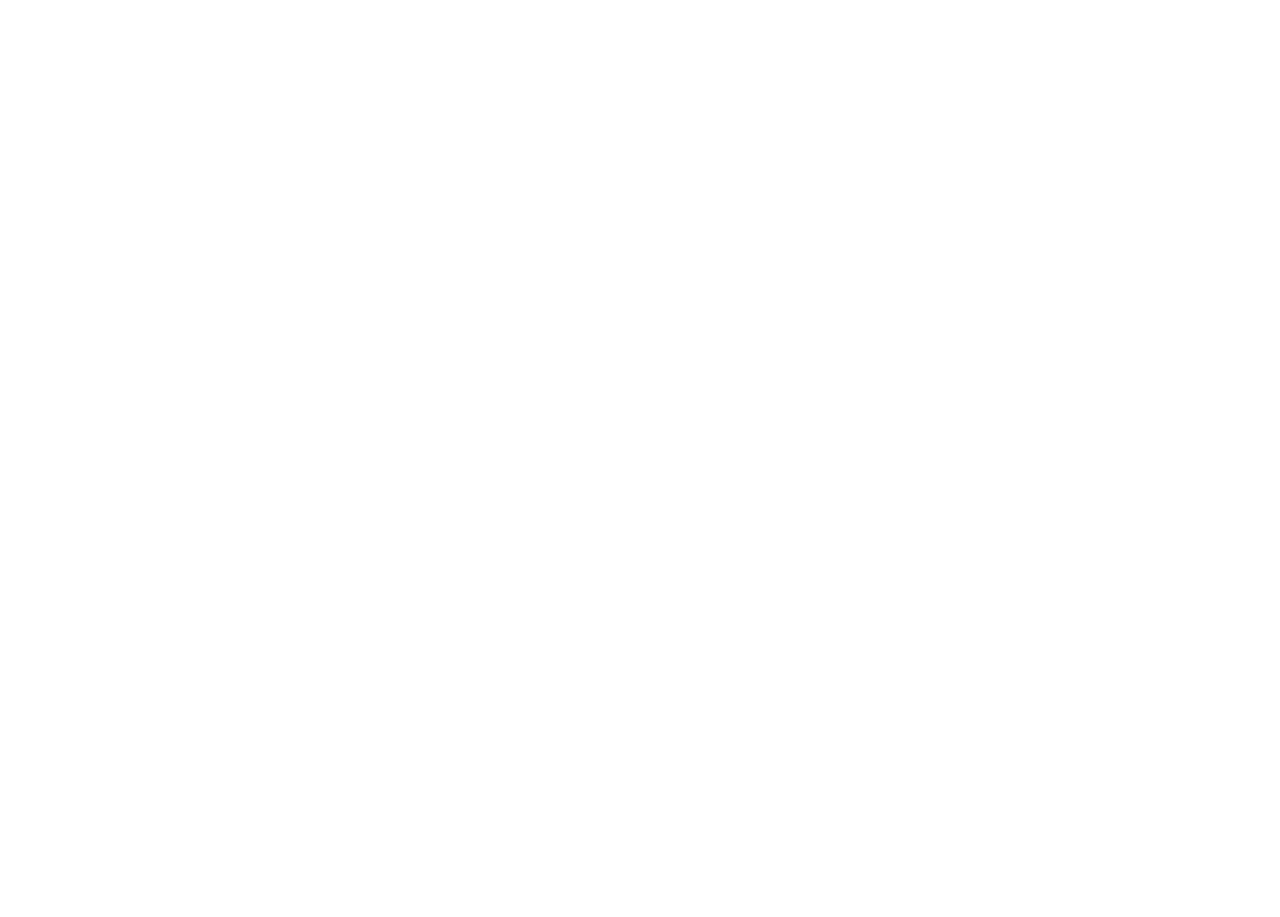
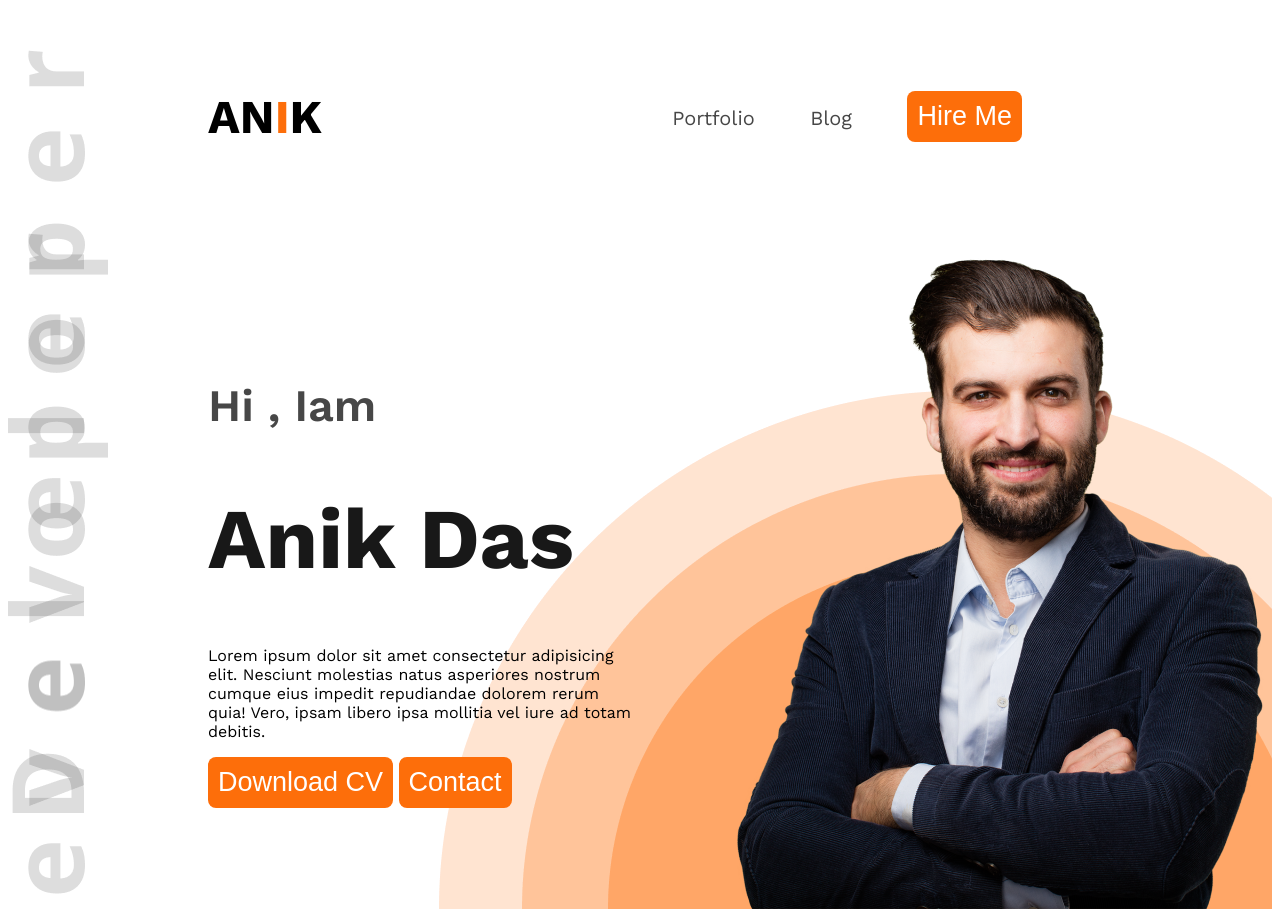
Before and after one commit to Alexanik12/web-developer-portfolio, a plain HTML site: page Index.html in a window 1280 px wide. Before the commit the page ends 800 px from the top, so only its background shows below. Drawn offline with nearby package versions, Linux system fonts and the light colour scheme.

Commit message:
header section complete

```diff
--- a/Index.html
+++ b/Index.html
@@ -4,10 +4,32 @@
     <meta charset="UTF-8">
     <meta name="viewport" content="width=device-width, initial-scale=1.0">
     <title>My Portfolio Website</title>
+    <link rel="stylesheet" href="portfolio css/style.css">
 </head>
 <body>
-    <header>
+    <header class="work-sans-normal header">
+        <nav>
+            <h1 class="title">AN<span class="text-primary">I</span>K</h1>
+            <ul>
+                <li><a href="" class="dark-2">Portfolio</a></li>
+                <li><a href="" class="dark-2">Blog</a></li>
+                <li><a href=""><button class="btn-primary">Hire Me</button></a></li>
+            </ul>
+        </nav>
+        <div class="banner header">
+            <div class="banner-content">
+                <h3 class="banner-subtitle dark-2">Hi , Iam </h3>
+                <h1 class="banner-title">Anik Das</h1>
+                <p>Lorem ipsum dolor sit amet consectetur adipisicing elit. Nesciunt molestias natus asperiores nostrum cumque eius impedit repudiandae dolorem rerum quia! Vero, ipsam libero ipsa mollitia vel iure ad totam debitis.</p>
 
+                <button class="btn-primary">Download CV</button>
+                <button class="btn-primary">Contact</button>
+            </div>
+
+            <img src="/images/hardy.png" alt="" class="banner-pic">
+
+
+        </div>
     </header>
     <main>
 
--- /dev/null
+++ b/portfolio css/style.css
@@ -0,0 +1,88 @@
+@import url('https://fonts.googleapis.com/css2?family=Open+Sans:ital,wght@0,300..800;1,300..800&family=Work+Sans:ital,wght@0,100..900;1,100..900&display=swap');
+
+
+.work-sans-normal {
+  font-family: "Work Sans", serif;
+  font-optical-sizing: auto;
+  font-weight: <weight>;
+  font-style: normal;
+}
+
+
+.header{
+ background: url('../images/developer.png'),url('../images/header_bg.png');
+  background-repeat: no-repeat;
+  background-position: top left, bottom right;
+
+}
+ /* taxt style  */
+
+ nav .text-primary{
+  color:rgb(253, 110, 10) ;
+
+
+}
+
+.dark-2{
+  color: #474747;
+  font-size: 20px;
+}
+
+.btn-primary{
+  background: #FD6E0A;
+  color: white;
+  border: none;
+  padding: 10px;
+  font-size: 27px;
+  border-radius: 8px;
+  cursor: pointer;
+  font-weight: 400;
+}
+
+.banner-subtitle{
+font-size: 45px;
+font-weight: 600;
+}
+
+.banner-title{
+  color: rgb(24, 24, 24);
+font-size: 85px;
+font-weight: 700;
+}
+
+
+nav{
+    display: flex;
+    justify-content: space-between;
+    align-items: center;
+    margin: 50px 200px;
+}
+
+nav .title{
+    font-size: 47px;
+    font-weight: bolder;
+
+}
+
+nav ul li{
+  display: inline;
+  list-style: none;
+  margin-right: 50px;
+}
+
+nav ul li a{
+  text-decoration: none;
+}
+
+.banner-pic{
+  width: 600px;
+}
+.banner-content{
+  max-width: 600px;
+  margin: 0 50px 0 200px;
+}
+.banner{
+  display: flex;
+  justify-content: space-between;
+  align-items: center;
+}
```
